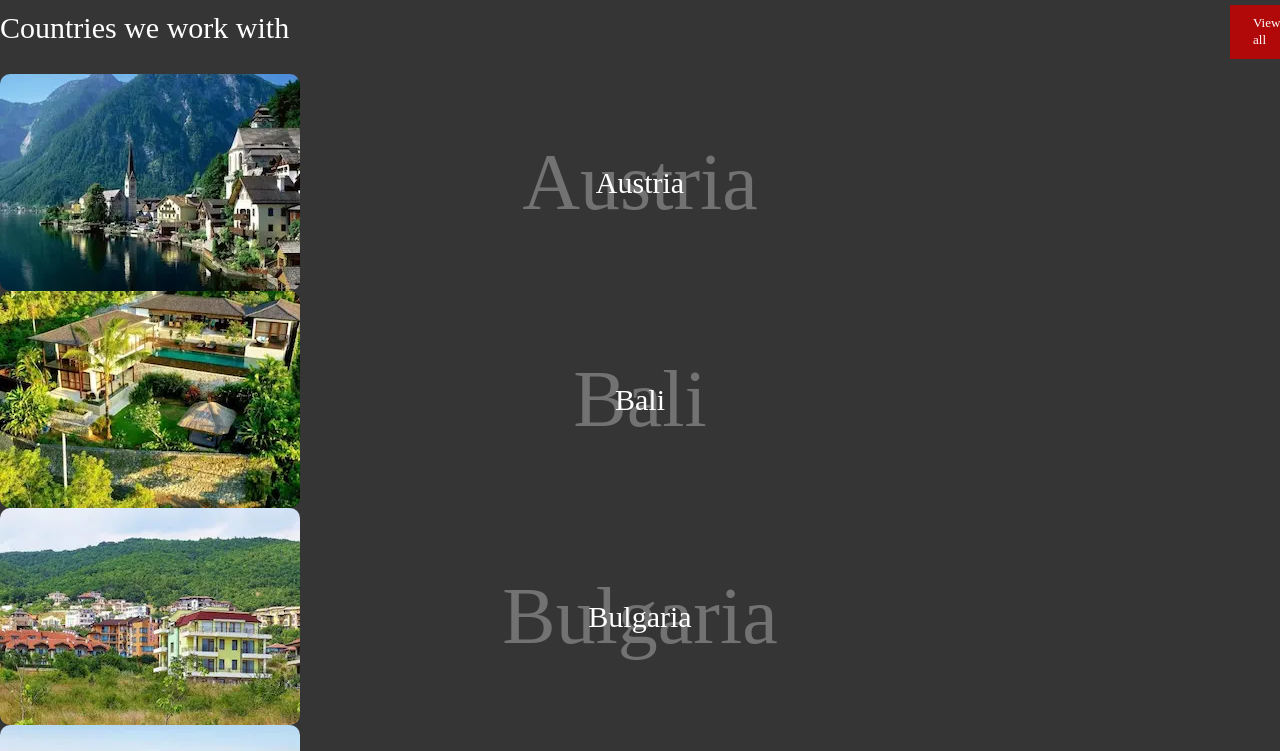
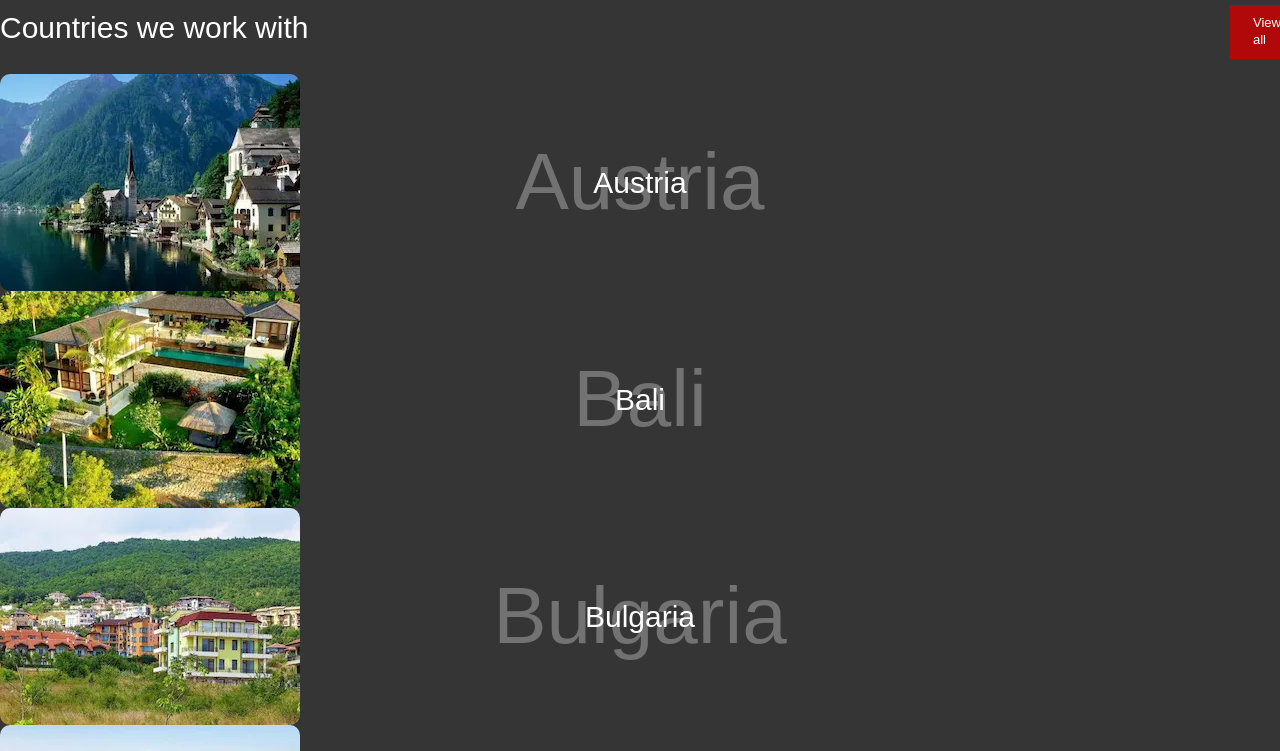
Before and after one commit to Qwimik/heliosrental2, a website with bundled scripts: page index.html in a window 1280 px wide. Shown: the part 820-1571 px from the top of the page. Built offline with nearby package versions, Linux system fonts and the light colour scheme; files whose address does not match are found by name.

Commit message:
add fonts

```diff
--- a/sass/main.scss
+++ b/sass/main.scss
@@ -1,5 +1,7 @@
 @import './utils/zeroing-css';
+@import './utils/fonts';
 @import './utils/variables';
+
 @import './components/_header.scss';
 @import './components/_footerStyles.scss';
 @import './components/_countriesSlider.scss';
--- /dev/null
+++ b/sass/utils/_fonts.scss
@@ -0,0 +1,44 @@
+@font-face {
+    font-family: 'Montserrat';
+    src: url('../fonts/montserrat/Montserrat-Light.woff2') format('woff2'),
+         url('../fonts/montserrat/Montserrat-Light.woff') format('woff');
+    font-weight: 300;
+    font-style: normal;
+    font-display: swap;
+}
+@font-face {
+    font-family: 'Montserrat';
+    src: url('../fonts/montserrat/Montserrat-Regular.woff2') format('woff2'),
+         url('../fonts/montserrat/Montserrat-Regular.woff') format('woff');
+    font-weight: 400;
+    font-style: normal;
+    font-display: swap;
+}
+@font-face {
+    font-family: 'Montserrat';
+    src: url('../fonts/montserrat/Montserrat-Medium.woff2') format('woff2'),
+         url('../fonts/montserrat/Montserrat-Medium.woff') format('woff');
+    font-weight: 500;
+    font-style: normal;
+    font-display: swap;
+}
+@font-face {
+    font-family: 'Montserrat';
+    src: url('../fonts/montserrat/Montserrat-SemiBold.woff2') format('woff2'),
+         url('../fonts/montserrat/Montserrat-SemiBold.woff') format('woff');
+    font-weight: 600;
+    font-style: normal;
+    font-display: swap;
+}
+@font-face {
+    font-family: 'Montserrat';
+    src: url('../fonts/montserrat/Montserrat-Bold.woff2') format('woff2'),
+         url('../fonts/montserrat/Montserrat-Bold.woff') format('woff');
+    font-weight: 700;
+    font-style: normal;
+    font-display: swap;
+}
+
+body {
+    font-family: 'Montserrat', Arial, sans-serif;
+}
```
Also changed, not shown: css/styles.min.css, sass/fonts/montserrat/Montserrat-Bold.woff (added), sass/fonts/montserrat/Montserrat-Bold.woff2 (added), sass/fonts/montserrat/Montserrat-Light.woff (added), sass/fonts/montserrat/Montserrat-Light.woff2 (added), sass/fonts/montserrat/Montserrat-Medium.woff (added), sass/fonts/montserrat/Montserrat-Medium.woff2 (added), sass/fonts/montserrat/Montserrat-Regular.woff (added), sass/fonts/montserrat/Montserrat-Regular.woff2 (added), sass/fonts/montserrat/Montserrat-SemiBold.woff (added), sass/fonts/montserrat/Montserrat-SemiBold.woff2 (added), 1 other file.
